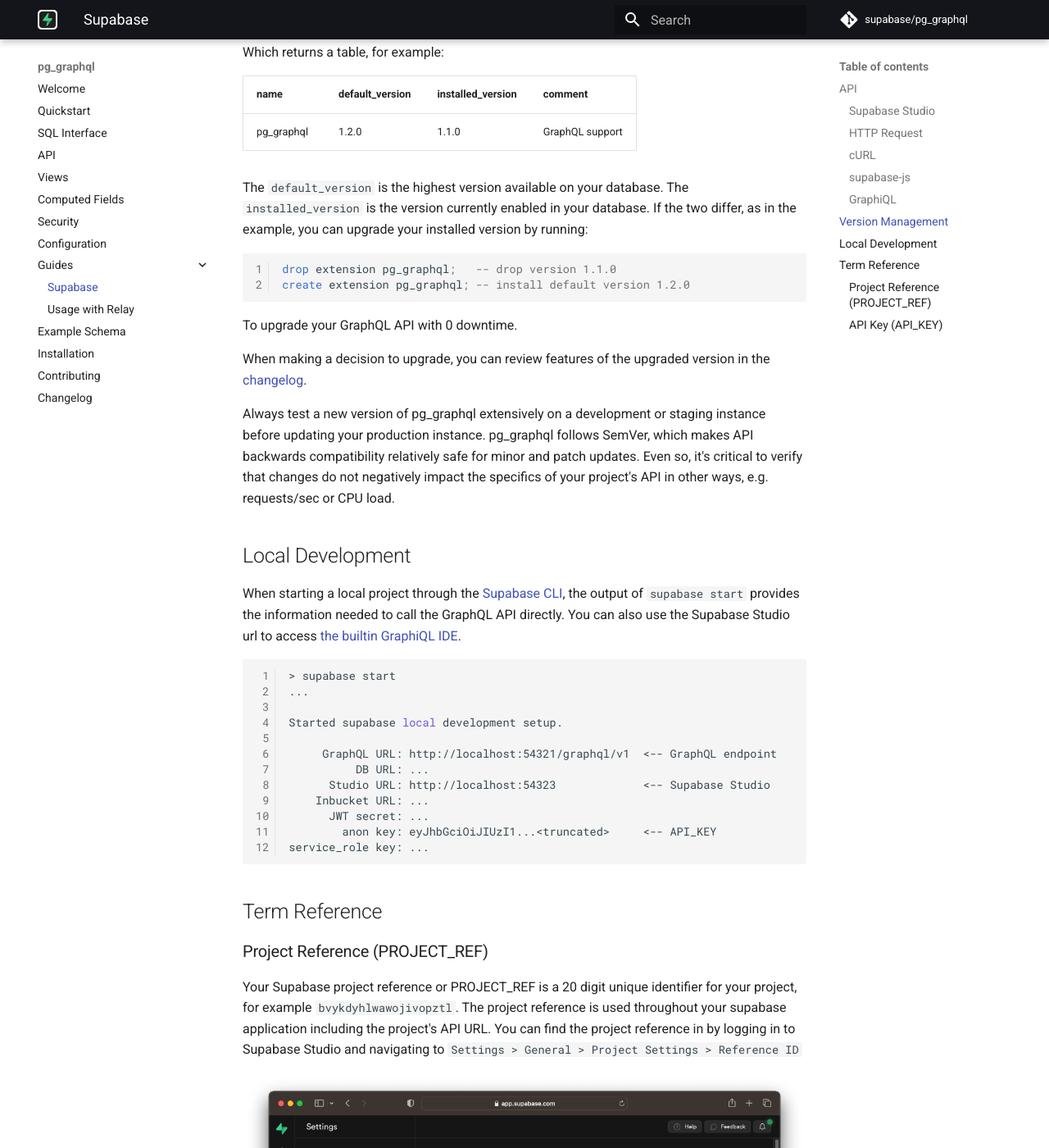
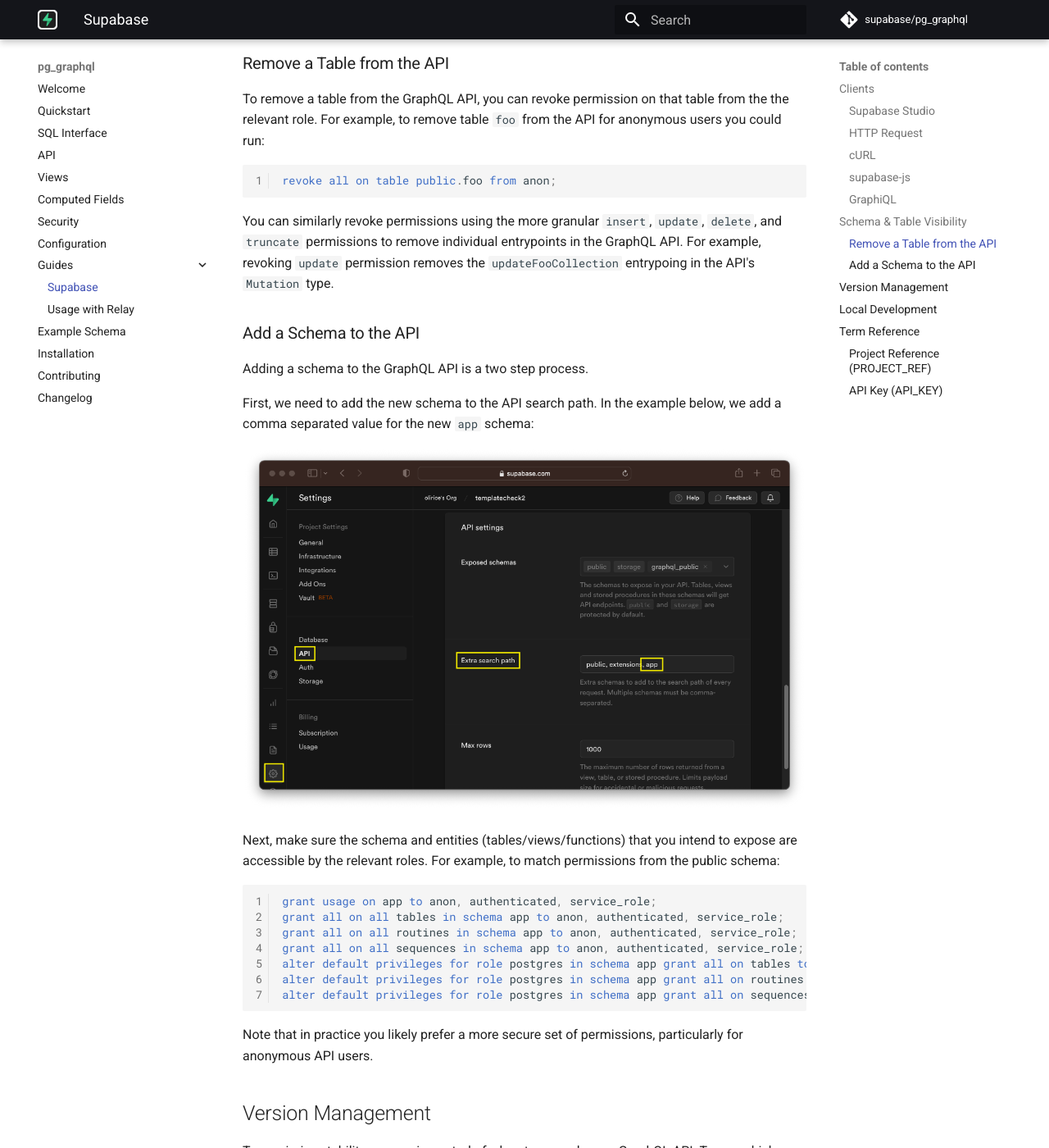
Before and after one commit to supabase/pg_graphql, an MkDocs documentation site: the page built from docs/supabase.md, in a window 1280 px wide and 1400 px high, scrolled down 4851 px. Shown: the whole window at 82% size. Built offline with MkDocs 1.6.1 and Material for MkDocs 9.7.7, drawn with Linux system fonts in a browser that asks for light colours; comment, search, counter and statistics services are not loaded; some of the changed text lies outside the part shown.

Commit message:
document adding and remove entities from the API with supabase

````diff
--- a/docs/supabase.md
+++ b/docs/supabase.md
@@ -10,7 +10,7 @@
 
 If you haven't created a Supabase project, do that [here](https://database.new) so you can follow along with the guide.
 
-## API
+## Clients
 
 If you're new to GraphQL or Supabase, we strongly recommend starting with Supabase GraphQL by following the [Supabase Studio guide](#supabase-studio).
 
@@ -119,6 +119,43 @@
 </html>
 ```
 
+
+## Schema & Table Visibility
+
+pg_graphql uses Postgres' `search_path` and permissions system to determine which schemas and entities are exposed in the GraphQL schema. By default on Supabase, tables, views, and functions in the `public` schema are visible to anonymous (`anon`) and logged in (`authenticated`) roles.
+
+### Remove a Table from the API
+
+To remove a table from the GraphQL API, you can revoke permission on that table from the the relevant role. For example, to remove table `foo` from the API for anonymous users you could run:
+
+```sql
+revoke all on table public.foo from anon;
+```
+
+You can similarly revoke permissions using the more granular `insert`, `update`, `delete`, and `truncate` permissions to remove individual entrypoints in the GraphQL API. For example, revoking `update` permission removes the `updateFooCollection` entrypoing in the API's `Mutation` type.
+
+### Add a Schema to the API
+
+Adding a schema to the GraphQL API is a two step process.
+
+First, we need to add the new schema to the API search path. In the example below, we add a comma separated value for the new `app` schema:
+
+![add_schema](./assets/supabase_add_schema.png)
+
+Next, make sure the schema and entities (tables/views/functions) that you intend to expose are accessible by the relevant roles. For example, to match permissions from the public schema:
+
+```sql
+grant usage on app to anon, authenticated, service_role;
+grant all on all tables in schema app to anon, authenticated, service_role;
+grant all on all routines in schema app to anon, authenticated, service_role;
+grant all on all sequences in schema app to anon, authenticated, service_role;
+alter default privileges for role postgres in schema app grant all on tables to anon, authenticated, service_role;
+alter default privileges for role postgres in schema app grant all on routines to anon, authenticated, service_role;
+alter default privileges for role postgres in schema app grant all on sequences to anon, authenticated, service_role;
+```
+
+Note that in practice you likely prefer a more secure set of permissions, particularly for anonymous API users.
+
 ## Version Management
 
 To maximize stability, you are in control of when to upgrade your GraphQL API.
````
Also changed, not shown: docs/assets/supabase_add_schema.png (added).
